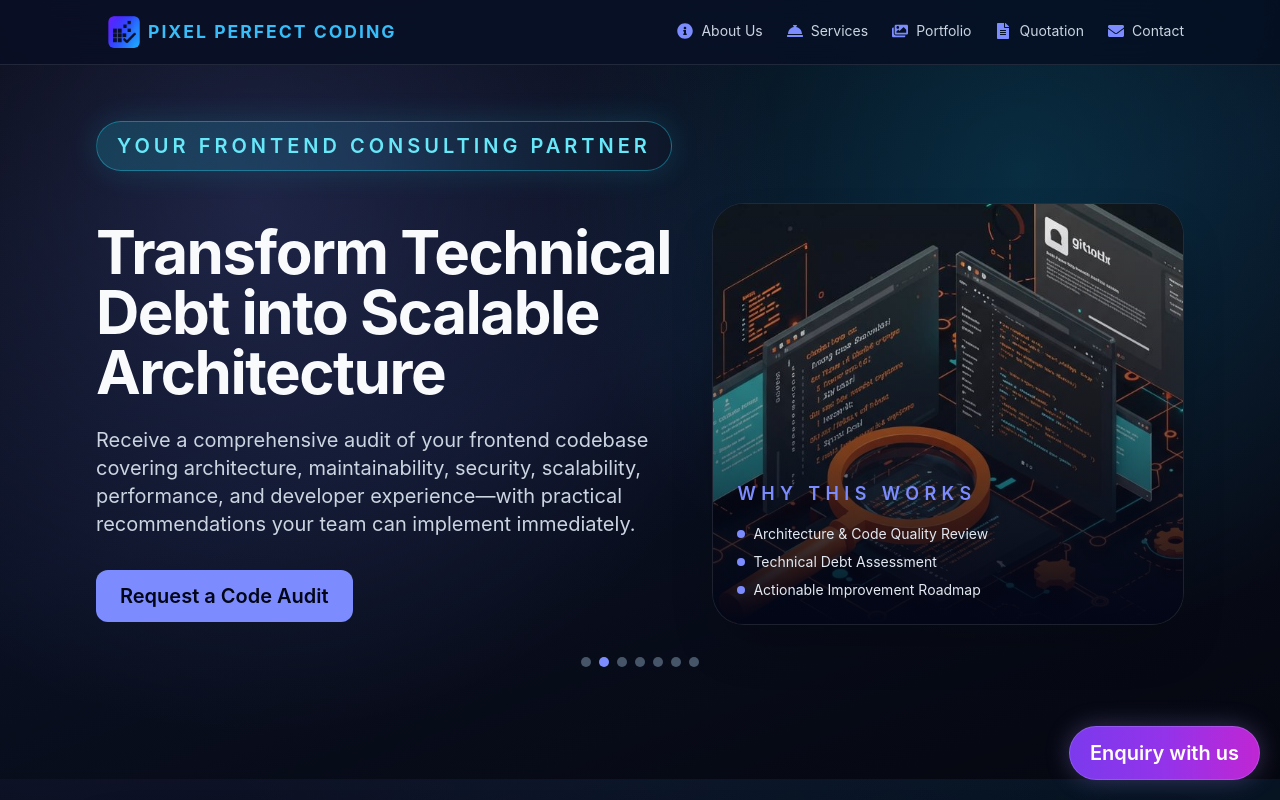
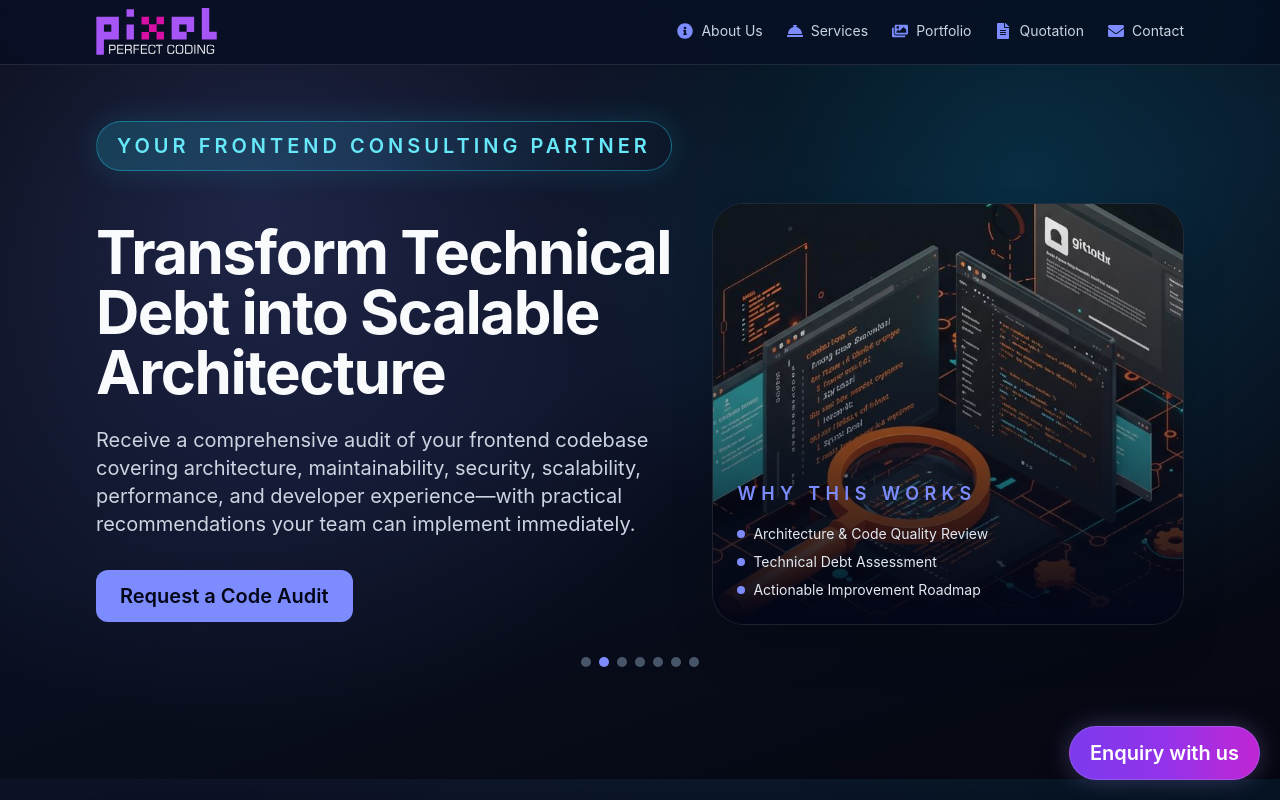
Before and after one commit to webcom2006-ux/Projects, a React (Vite) app in the folder pixelperfectcoding/: page / in a window 1280 px wide. Shown: the top 800 px of the page. Built offline with nearby package versions, Linux system fonts and the light colour scheme.

Commit message:
first commit 7 sept

```diff
--- a/pixelperfectcoding/src/components/Navbar.jsx
+++ b/pixelperfectcoding/src/components/Navbar.jsx
@@ -58,15 +58,14 @@ function Navbar({ menuOpen, onMenuOpenChange }) {
       <nav className="container-shell flex h-16 items-center justify-between">
         <Link
           to="/"
-          className="inline-flex items-center gap-2 px-3 py-2 tracking-[0.1em] text-slate-100 transition hover:text-white"
+          className="inline-flex items-center gap-2 tracking-[0.1em] text-slate-100 transition hover:text-white"
           onClick={closeMenu}
         >
           <img
-            src="/ppc-logo.webp"
+            src="/ppc_logo.svg"
             alt="Pixel Perfect Coding logo"
-            className="h-8 w-8 rounded-md object-contain ppc-logo-img"
+            className="h-12 w-auto object-contain"
           />
-          <span className="log-text-fs uppercase text-sky-400 font-bold">Pixel Perfect Coding</span>
         </Link>
 
         <ul className="hidden gap-6 text-sm text-slate-300 md:flex">
```
Also changed, not shown: pixelperfectcoding/public/ppc_logo.svg (added).
